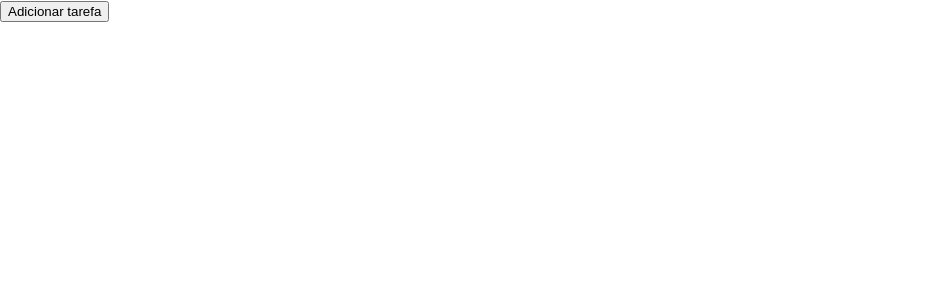
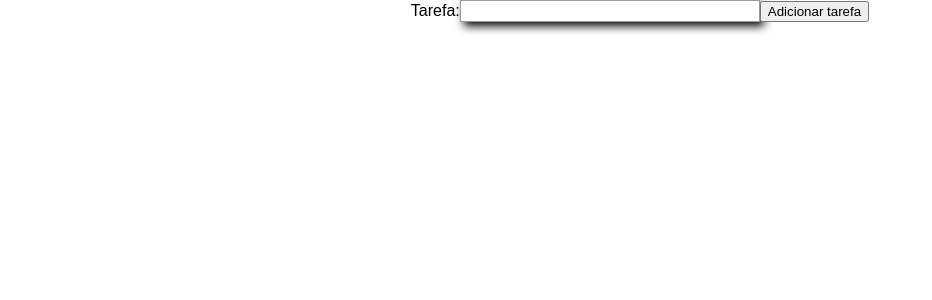
Before and after one commit to areamluersen/todo, a React (Create React App) app: page / in a window 1280 px wide. Shown: the top 300 px of the page, without its empty margins (0-932 px from the left). Built offline with nearby package versions, Linux system fonts and the light colour scheme.

Commit message:
adicionando itens no to-do list

```diff
--- a/src/App.css
+++ b/src/App.css
@@ -31,3 +31,49 @@
     transform: rotate(360deg);
   }
 }
+
+input {
+  /* Para certificar-se que todos os campos de texto têm as mesmas configurações de fonte. Por padrão, textareas ter uma fonte monospace*/
+  font: 1em sans-serif;
+  box-shadow: 4px 4px 10px 0px;
+  /* Para dar o mesmo tamanho a todos os campo de texto */
+  width: 300px;
+  -moz-box-sizing: border-box;
+  box-sizing: border-box;
+  align-items: center;
+  justify-content: center;
+
+  /* Para harmonizar o look & feel das bordas nos campos de texto*/
+  border: 1px solid #999;
+}
+
+div {
+  text-align: center;
+  position: center;
+  align-items: center;
+  justify-content: center;
+}
+label {
+  font: 1em sans-serif;
+
+}
+ol {
+  text-align: center;
+  position: center;
+  align-items: center;
+  justify-content: center;
+}
+
+li {
+  text-align: center;
+  position: center;
+  align-items: center;
+  justify-content: center;
+}
+
+p {
+  text-align: left;
+  box-sizing: border-box;
+  box-shadow: 4px 4px 10px 0px;
+  box-sizing: 100px;
+}
--- a/src/App.js
+++ b/src/App.js
@@ -29,8 +29,10 @@ class App extends Component{
     return(
     <div>
       <div>
-      <button className="todo" onClick={() => this.handleClickAdd('Clicou')}>
-        {'Adicionar tarefa'}
+        <label>Tarefa:</label>
+        <input type="text" id="task"></input>
+        <button className="todo" onClick={() => this.handleClickAdd(document.getElementById("task").value)}>
+          {'Adicionar tarefa'}
       </button>
       </div>
       <div>
```
